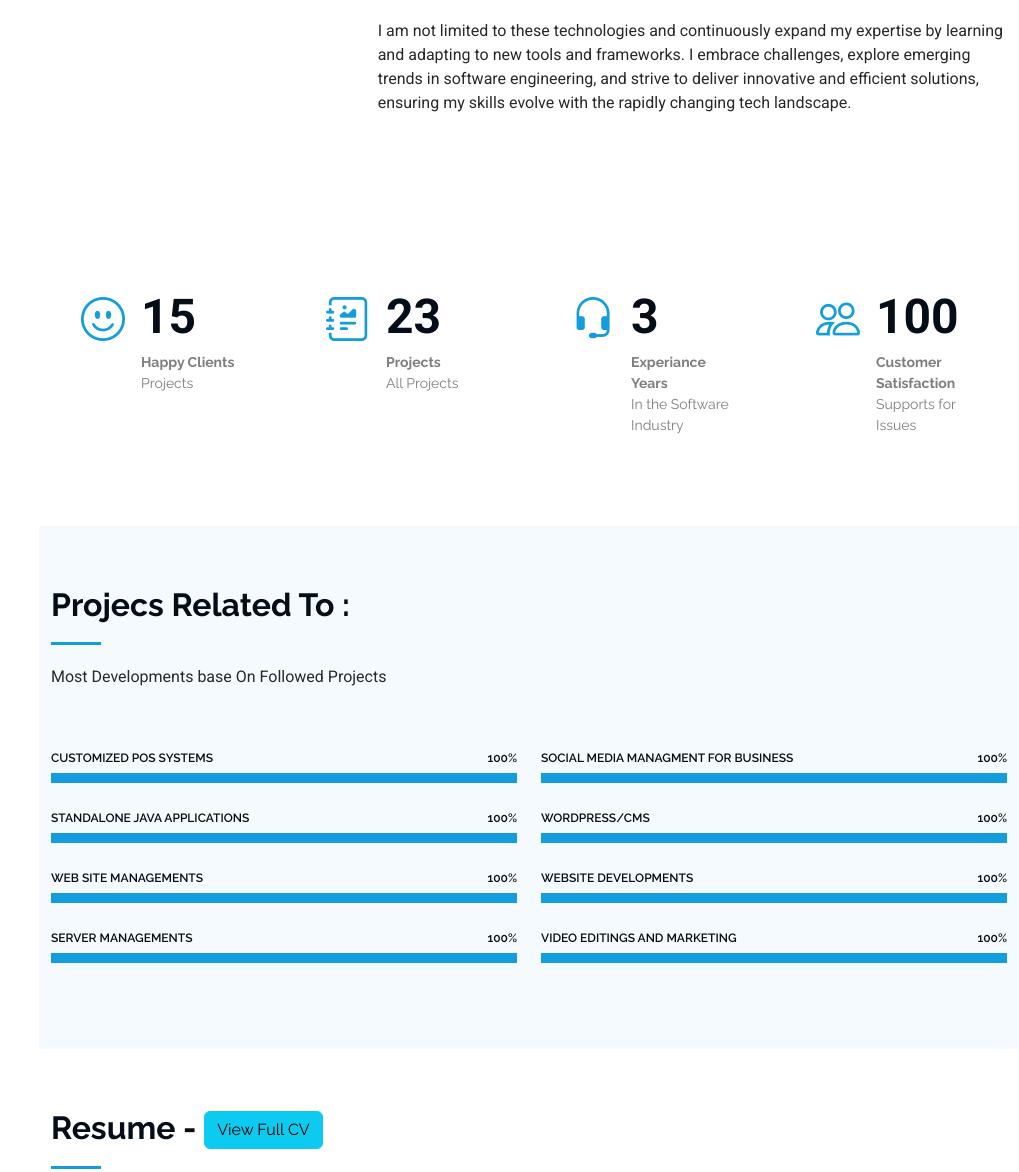
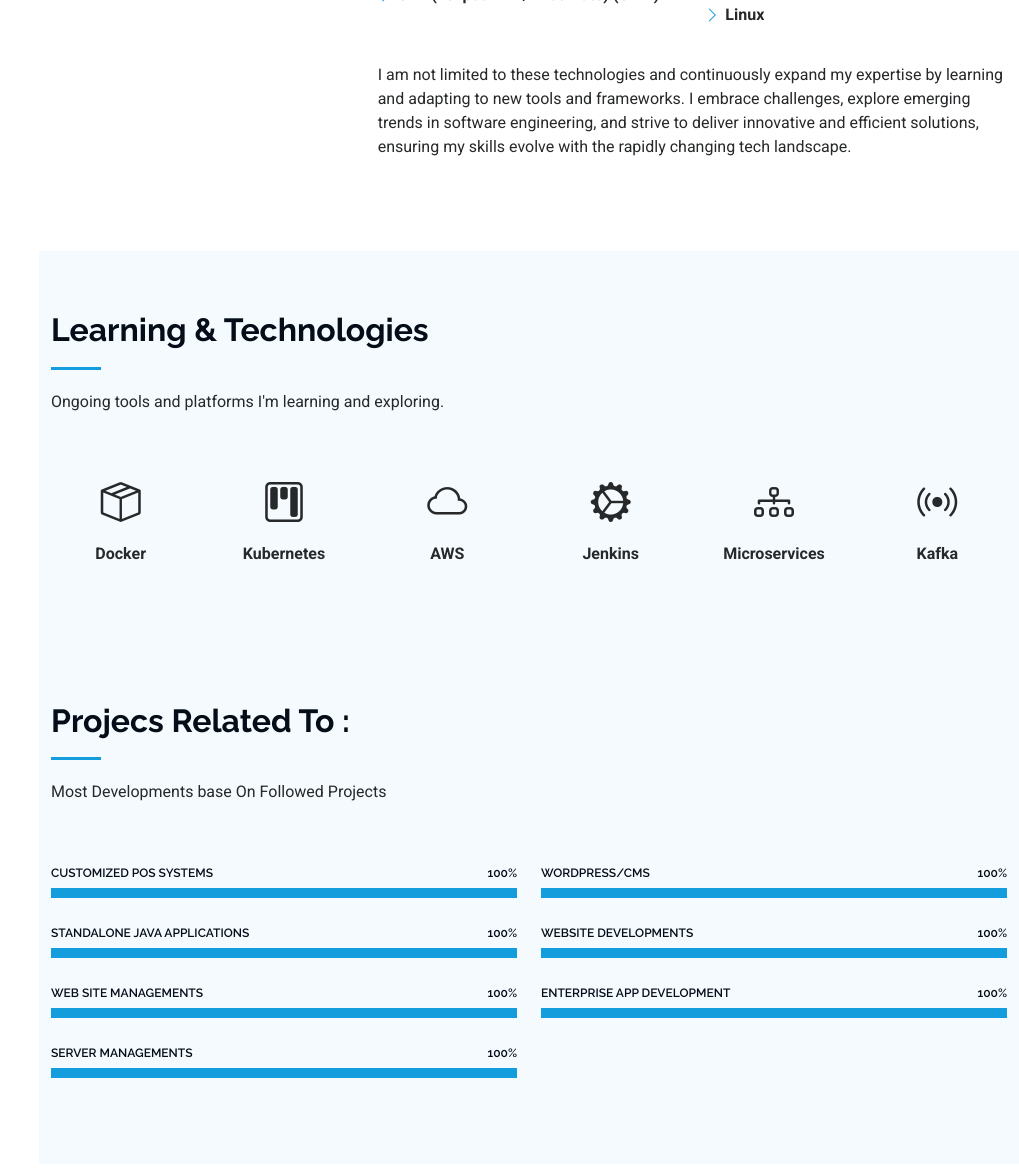
Before and after one commit to ChinthakaPrasad/updated-portfolio, a plain HTML site: page index.html in a window 1280 px wide. Shown: the part 1448-2620 px from the top of the page, without its empty margins (261-1280 px from the left). Drawn offline with Linux system fonts and the light colour scheme.

Commit message:
update portfolio Signed-off-by: Chinthaka Prasad Wijerathna <chinthakaprasad30@gmail.com>

```diff
--- a/index.html
+++ b/index.html
@@ -177,7 +177,7 @@
                     </li>
                     <li>
                       <i class="bi bi-chevron-right"></i>
-                      <strong>PrimeFaces / JSF (Server-side rendering) and Modern FrontEnd</strong>
+                      <strong>PrimeFaces / JSF (Server-side rendering) and Modern FrontEnd (React)</strong>
                     </li>
                     <li>
                       <i class="bi bi-chevron-right"></i>
@@ -203,6 +203,10 @@
                        <i class="bi bi-chevron-right"></i>
                       <strong>GIT, GitHub</strong>
                     </li>
+                    <li>
+                       <i class="bi bi-chevron-right"></i>
+                      <strong>Linux</strong>
+                    </li>
                   </ul>
                 </div>
               </div>
@@ -215,8 +219,51 @@
       </section>
       <!-- /About Section -->
 
+      <!-- Learning Technologies Section -->
+      <section id="learning" class="learning section light-background">
+        <div class="container section-title" data-aos="fade-up">
+          <h2>Learning &amp; Technologies</h2>
+          <p>Ongoing tools and platforms I'm learning and exploring.</p>
+        </div>
+
+        <div class="container" data-aos="fade-up" data-aos-delay="100">
+          <div class="row gy-4 justify-content-center align-items-center">
+            <div class="col-6 col-sm-4 col-md-2 text-center">
+              <i class="bi bi-box-seam fs-1" aria-hidden="true"></i>
+              <p class="mt-2"><strong>Docker</strong></p>
+            </div>
+
+            <div class="col-6 col-sm-4 col-md-2 text-center">
+              <i class="bi bi-kanban fs-1" aria-hidden="true"></i>
+              <p class="mt-2"><strong>Kubernetes</strong></p>
+            </div>
+
+            <div class="col-6 col-sm-4 col-md-2 text-center">
+              <i class="bi bi-cloud fs-1" aria-hidden="true"></i>
+              <p class="mt-2"><strong>AWS</strong></p>
+            </div>
+
+            <div class="col-6 col-sm-4 col-md-2 text-center">
+              <i class="bi bi-gear-wide-connected fs-1" aria-hidden="true"></i>
+              <p class="mt-2"><strong>Jenkins</strong></p>
+            </div>
+
+            <div class="col-6 col-sm-4 col-md-2 text-center">
+              <i class="bi bi-diagram-3 fs-1" aria-hidden="true"></i>
+              <p class="mt-2"><strong>Microservices</strong></p>
+            </div>
+
+            <div class="col-6 col-sm-4 col-md-2 text-center">
+              <i class="bi bi-broadcast fs-1" aria-hidden="true"></i>
+              <p class="mt-2"><strong>Kafka</strong></p>
+            </div>
+          </div>
+        </div>
+      </section>
+      <!-- /Learning Technologies Section -->
+
       <!-- Stats Section -->
-      <section id="stats" class="stats section">
+      <!-- <section id="stats" class="stats section">
         <div class="container" data-aos="fade-up" data-aos-delay="100">
           <div class="row gy-4">
             <div class="col-lg-3 col-md-6">
@@ -232,10 +279,10 @@
                   <strong>Happy Clients</strong><br> <span>Projects</span>
                 </p>
               </div>
-            </div>
+            </div> -->
             <!-- End Stats Item -->
 
-            <div class="col-lg-3 col-md-6">
+            <!-- <div class="col-lg-3 col-md-6">
               <div class="stats-item">
                 <i class="bi bi-journal-richtext"></i>
                 <span
@@ -249,10 +296,10 @@
                   <span>All Projects</span>
                 </p>
               </div>
-            </div>
+            </div> -->
             <!-- End Stats Item -->
 
-            <div class="col-lg-3 col-md-6">
+            <!-- <div class="col-lg-3 col-md-6">
               <div class="stats-item">
                 <i class="bi bi-headset"></i>
                 <span
@@ -266,10 +313,10 @@
                   <span>In the Software Industry</span>
                 </p>
               </div>
-            </div>
+            </div> -->
             <!-- End Stats Item -->
 
-            <div class="col-lg-3 col-md-6">
+            <!-- <div class="col-lg-3 col-md-6">
               <div class="stats-item">
                 <i class="bi bi-people"></i>
                 <span
@@ -283,7 +330,7 @@
                   <span>Supports for Issues</span>
                 </p>
               </div>
-            </div>
+            </div> -->
             <!-- End Stats Item -->
           </div>
         </div>
@@ -368,20 +415,7 @@
             </div>
 
             <div class="col-lg-6">
-              <div class="progress">
-                <span class="skill"
-                  ><span>Social Media Managment for Business</span> <i class="val">100%</i></span
-                >
-                <div class="progress-bar-wrap">
-                  <div
-                    class="progress-bar"
-                    role="progressbar"
-                    aria-valuenow="100"
-                    aria-valuemin="0"
-                    aria-valuemax="100"
-                  ></div>
-                </div>
-              </div>
+
               <!-- End Skills Item -->
 
               <div class="progress">
@@ -416,7 +450,7 @@
               </div>
               <div class="progress">
                 <span class="skill"
-                  ><span>Video Editings and Marketing</span> <i class="val">100%</i></span
+                  ><span>Enterprise App development</span> <i class="val">100%</i></span
                 >
                 <div class="progress-bar-wrap">
                   <div
@@ -490,7 +524,7 @@
                 <h5>2017 - 2022</h5>
                 <p><em>Facalty of Engineering, University of Ruhuna</em></p>
                 <p>
-                  Completed Degree in Civil And Environmental Engineering.
+                  Completed Degree in Civil And Environmental Engineering <span><br>(Carreer Changer to Software Engineering)</span>.
                 </p>
               </div>
               <div class="resume-item">
@@ -566,6 +600,7 @@
           <h2>Portfolio</h2>
           <p>
             I thrive in building enterprise-grade software solutions for industries such as healthcare, finance, and large-scale management systems, always aiming to deliver robust, secure, and maintainable applications.
+            Following are few projects i worked on individual and software Industry
           </p>
         </div>
         <!-- End Section Title -->
@@ -603,7 +638,7 @@
                   />
                   <div class="portfolio-info">
                     <h4>Web service </h4>
-                    <p>Channeling System for Hospital</p>
+                    <p>Channeling System for Hospital (Job)</p>
 
 
                   </div>
@@ -621,7 +656,7 @@
                   />
                   <div class="portfolio-info">
                     <h4>Web apis with real time communication</h4>
-                    <p>Online Booking System for Dr Channels</p>
+                    <p>Online Booking System for Dr Channels (Job)</p>
 
 
                   </div>
@@ -639,7 +674,7 @@
                   />
                   <div class="portfolio-info">
                     <h4>Web servie with display updates</h4>
-                    <p>Cashier Call System for Pharmacy</p>
+                    <p>Cashier Call System for Pharmacy (Job)</p>
 
 
                   </div>
@@ -664,7 +699,7 @@
                 </div>
               </div>
 
-               <div
+               <!-- <div
                 class="col-lg-4 col-md-6 portfolio-item isotope-item filter-app"
               >
                 <div class="portfolio-content h-100">
@@ -680,7 +715,7 @@
 
                   </div>
                 </div>
-              </div>
+              </div> -->
 
                <div
                 class="col-lg-4 col-md-6 portfolio-item isotope-item filter-app"
@@ -693,7 +728,7 @@
                   />
                   <div class="portfolio-info">
                     <h4>Web application</h4>
-                    <p>Library Management System</p>
+                    <p>Full Ecommerce Site from microservices</p>
 
 
                   </div>
@@ -729,7 +764,8 @@
                   />
                   <div class="portfolio-info">
                     <h4>Web App</h4>
-                    <p>URL Shortner App</p>
+                    <p>URL Shortner App - MERN Stack</p>
+
 
 
                   </div>
@@ -754,7 +790,7 @@
                 </div>
               </div>
 
-              <div
+              <!-- <div
                 class="col-lg-4 col-md-6 portfolio-item isotope-item filter-app"
               >
                 <div class="portfolio-content h-100">
@@ -770,9 +806,9 @@
 
                   </div>
                 </div>
-              </div>
+              </div> -->
 
-              <div
+              <!-- <div
                 class="col-lg-4 col-md-6 portfolio-item isotope-item filter-app"
               >
                 <div class="portfolio-content h-100">
@@ -788,7 +824,7 @@
 
                   </div>
                 </div>
-              </div>
+              </div> -->
 
               <div
                 class="col-lg-4 col-md-6 portfolio-item isotope-item filter-app"
@@ -964,7 +1000,7 @@
               </div>
             </div>
 
-            <div
+            <!-- <div
               class="col-lg-4 col-md-6 service-item d-flex"
               data-aos="fade-up"
               data-aos-delay="600"
@@ -980,7 +1016,7 @@
                 </h4>
 
               </div>
-            </div>
+            </div> -->
             <div
               class="col-lg-4 col-md-6 service-item d-flex"
               data-aos="fade-up"
```
